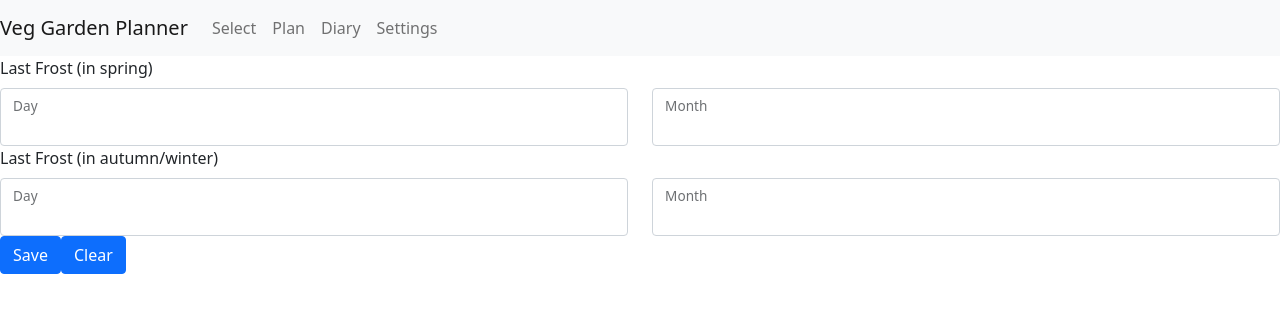
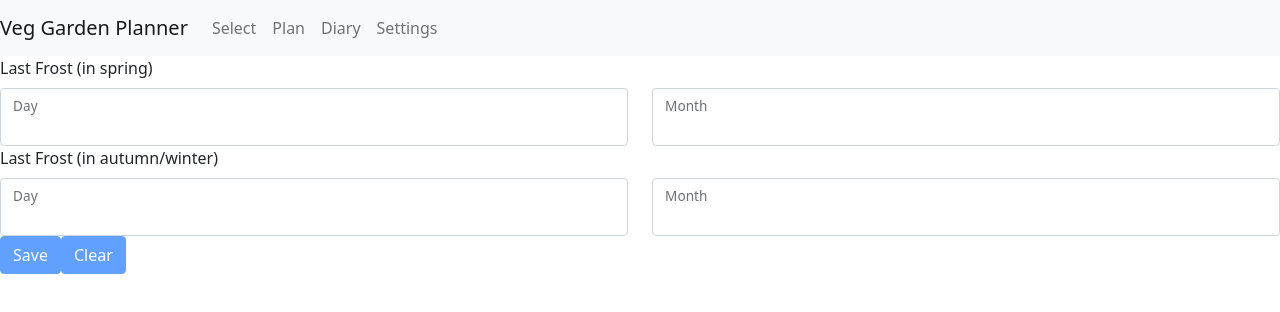
Before and after one commit to C-Jess/Veg-Garden-Planner, a React (Create React App) app in the folder client/: page /settings in a window 1280 px wide. Shown: the top 312 px of the page. Built offline with nearby package versions, Linux system fonts and the light colour scheme.

Commit message:
settings buttons disable

```diff
--- a/client/src/views/Settings.js
+++ b/client/src/views/Settings.js
@@ -7,12 +7,15 @@ import Col from "react-bootstrap/Col";
 import FloatingLabel from "react-bootstrap/esm/FloatingLabel";
 
 function Settings({ frostDates, setFrostDates }) {
+  const [inputsChanged, setInputsChanged] = React.useState(false);
+  const [inputsEmpty, setInputsEmpty] = React.useState(true);
   const [inputs, setInputs] = React.useState(() => {
     if (frostDates.firstFrost != null) {
       const firstDay = moment(frostDates.firstFrost).get("date");
       const firstMonth = moment(frostDates.firstFrost).get("month") + 1;
       const lastDay = moment(frostDates.lastFrost).get("date");
       const lastMonth = moment(frostDates.lastFrost).get("month") + 1;
+      setInputsEmpty(false);
       return {
         firstFrostDay: firstDay,
         firstFrostMonth: firstMonth,
@@ -28,6 +31,8 @@ function Settings({ frostDates, setFrostDates }) {
     const name = event.target.name;
     const value = event.target.value;
     setInputs((values) => ({ ...values, [name]: value }));
+    setInputsChanged(true);
+    setInputsEmpty(false);
   };
 
   const handleSubmit = (event) => {
@@ -49,7 +54,8 @@ function Settings({ frostDates, setFrostDates }) {
         firstFrost: firstFrost,
         lastFrost: lastFrost,
       });
-      alert("frostdates set");
+      setInputsChanged(false);
+      setInputsEmpty(false);
     }
   };
 
@@ -59,6 +65,8 @@ function Settings({ frostDates, setFrostDates }) {
       lastFrost: null,
     });
     setInputs({});
+    setInputsEmpty(true);
+    setInputsChanged(false);
   };
 
   return (
@@ -110,8 +118,12 @@ function Settings({ frostDates, setFrostDates }) {
             </FloatingLabel>
           </Col>
         </Row>
-        <Button type="submit">Save</Button>
-        <Button onClick={handleClear}>Clear</Button>
+        <Button type="submit" disabled={!inputsChanged}>
+          Save
+        </Button>
+        <Button onClick={handleClear} disabled={inputsEmpty}>
+          Clear
+        </Button>
       </Form>
     </div>
   );
```
